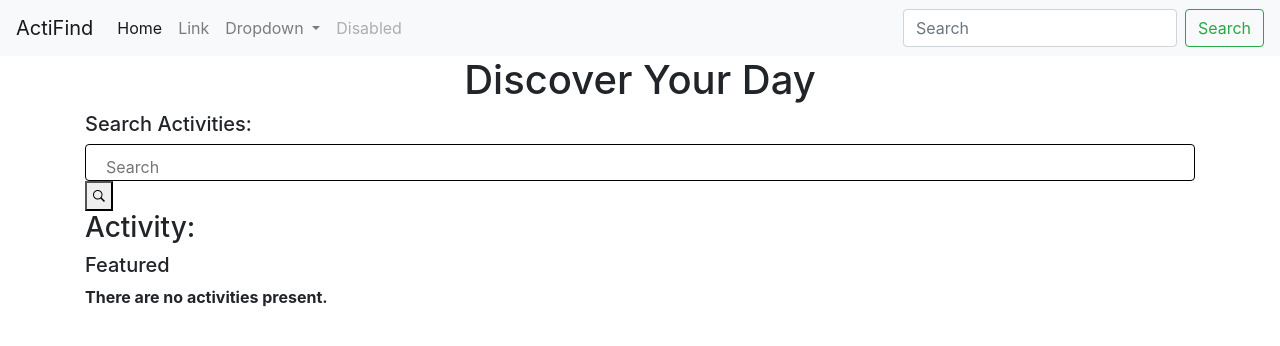
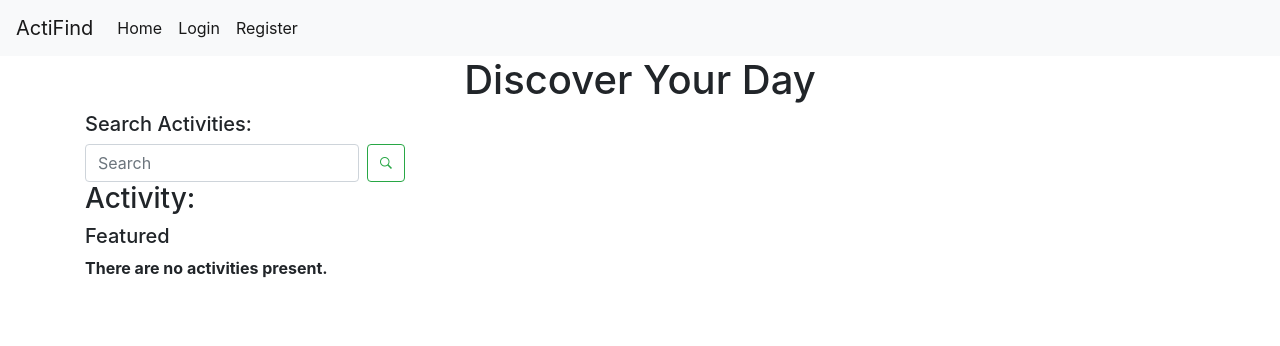
Before and after one commit to ngkenn/itech-group, a Django app: page /actifind/ in a window 1280 px wide. Shown: the top 346 px of the page. Run offline with Django 3.2, Linux system fonts and the light colour scheme; data that the repository does not hold is empty; some libraries are stand-ins or nearby versions.

Commit message:
base template and style fixes

```diff
--- a/itechGroup/templates/actifind/base.html
+++ b/itechGroup/templates/actifind/base.html
@@ -70,29 +70,25 @@
                         <span class="sr-only">(current)</span>
                     </a>
                 </li>
-                <li class="nav-item">
-                    <a class="nav-link" href="#">Link</a>
+
+                {%  if user.is_authenticated %}
+                <li class="nav-item active">
+                    <a class="nav-link" href="/actifind/profile/">Profile - {{ user.username }}</a>
                 </li>
-                <li class="nav-item dropdown">
-                    <a class="nav-link dropdown-toggle" href="#" id="navbarDropdown" role="button" data-toggle="dropdown" aria-haspopup="true"
-                        aria-expanded="false">
-                        Dropdown
-                    </a>
-                    <div class="dropdown-menu" aria-labelledby="navbarDropdown">
-                        <a class="dropdown-item" href="#">Action</a>
-                        <a class="dropdown-item" href="#">Another action</a>
-                        <div class="dropdown-divider"></div>
-                        <a class="dropdown-item" href="#">Something else here</a>
-                    </div>
+                <li class="nav-item active">
+                    <a class= "nav-link" href="{% url 'logout' %}">Logout</a>
                 </li>
-                <li class="nav-item">
-                    <a class="nav-link disabled" href="#">Disabled</a>
+                {% else %}
+                 <li class="nav-item active">
+                    <a class="nav-link" href="/actifind/login/">Login</a>
                 </li>
+                     <li class="nav-item active">
+                    <a class="nav-link" href="/actifind/register/">Register</a>
+                </li>
+                {% endif %}
+
             </ul>
-            <form class="form-inline my-2 my-lg-0">
-                <input class="form-control mr-sm-2" type="search" placeholder="Search" aria-label="Search">
-                <button class="btn btn-outline-success my-2 my-sm-0" type="submit">Search</button>
-            </form>
+
         </div>
     </nav>
 </div>
--- a/itechGroup/templates/actifind/index.html
+++ b/itechGroup/templates/actifind/index.html
@@ -21,10 +21,10 @@
                 Search Activities:
             </h5>
             <!-- search boxes -->
-            <form role="search" method="get" id="searchform" action="{% url 'search' %}">
+            <form class="form-inline my-2 my-lg-0" role="search" method="get" id="searchform" action="{% url 'search' %}">
 
-            <input type="search" name="q" placeholder="Search" required>
-            <button type="submit"><span class="ion-ios-search-strong"></span></button>
+            <input class="form-control mr-sm-2" type="search" name="q" placeholder="Search" required>
+            <button class="btn btn-outline-success my-2 my-sm-0" type="submit"><span class="ion-ios-search-strong"></span></button>
             </form>
 
 
```
